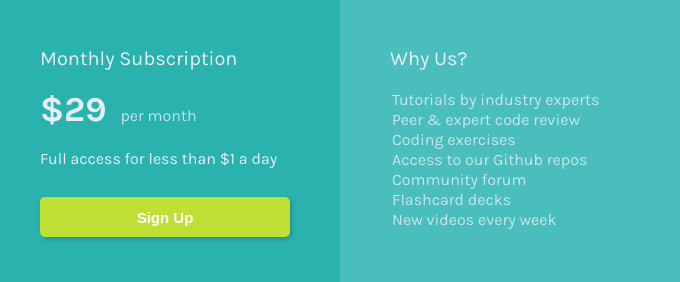
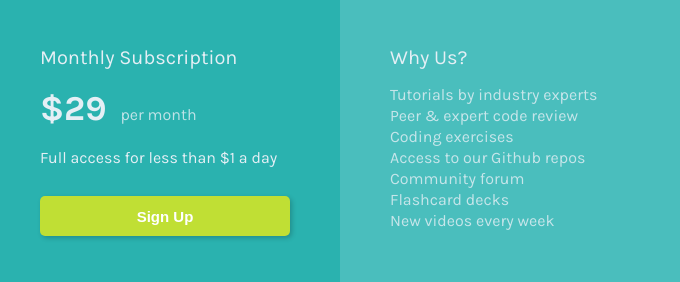
Before and after one commit to sankaragomathym/singlePriceGridComponent, a plain HTML site: page index.html in a window 1280 px wide. Shown: the part 375-657 px from the top of the page, 300-980 px from the left. Drawn offline with Linux system fonts and the light colour scheme.

Commit message:
changes in list

```diff
--- a/index.html
+++ b/index.html
@@ -37,15 +37,15 @@
 
         <div class="right">
           <span class="title">Why Us?</span>
-          <optgroup class="light-text">
-            <option>Tutorials by industry experts</option>
-            <option>Peer &amp; expert code review</option>
-            <option>Coding exercises</option>
-            <option>Access to our Github repos</option>
-            <option>Community forum</option>
-            <option>Flashcard decks</option>
-            <option>New videos every week</option>
-          </optgroup>
+          <ul class="light-text">
+            <li>Tutorials by industry experts</li>
+            <li>Peer &amp; expert code review</li>
+            <li>Coding exercises</li>
+            <li>Access to our Github repos</li>
+            <li>Community forum</li>
+            <li>Flashcard decks</li>
+            <li>New videos every week</li>
+          </ul>
         </div>
       </div>
 
--- a/singlePriceGrid.css
+++ b/singlePriceGrid.css
@@ -128,6 +128,15 @@ section {
   transition: background 0s;
 }
 
+ul {
+	padding: 0;
+}
+
+li {
+	display: block;
+	padding-bottom: 2px;
+}
+
 
 @media only screen and (max-width: 700px) {
 
```
